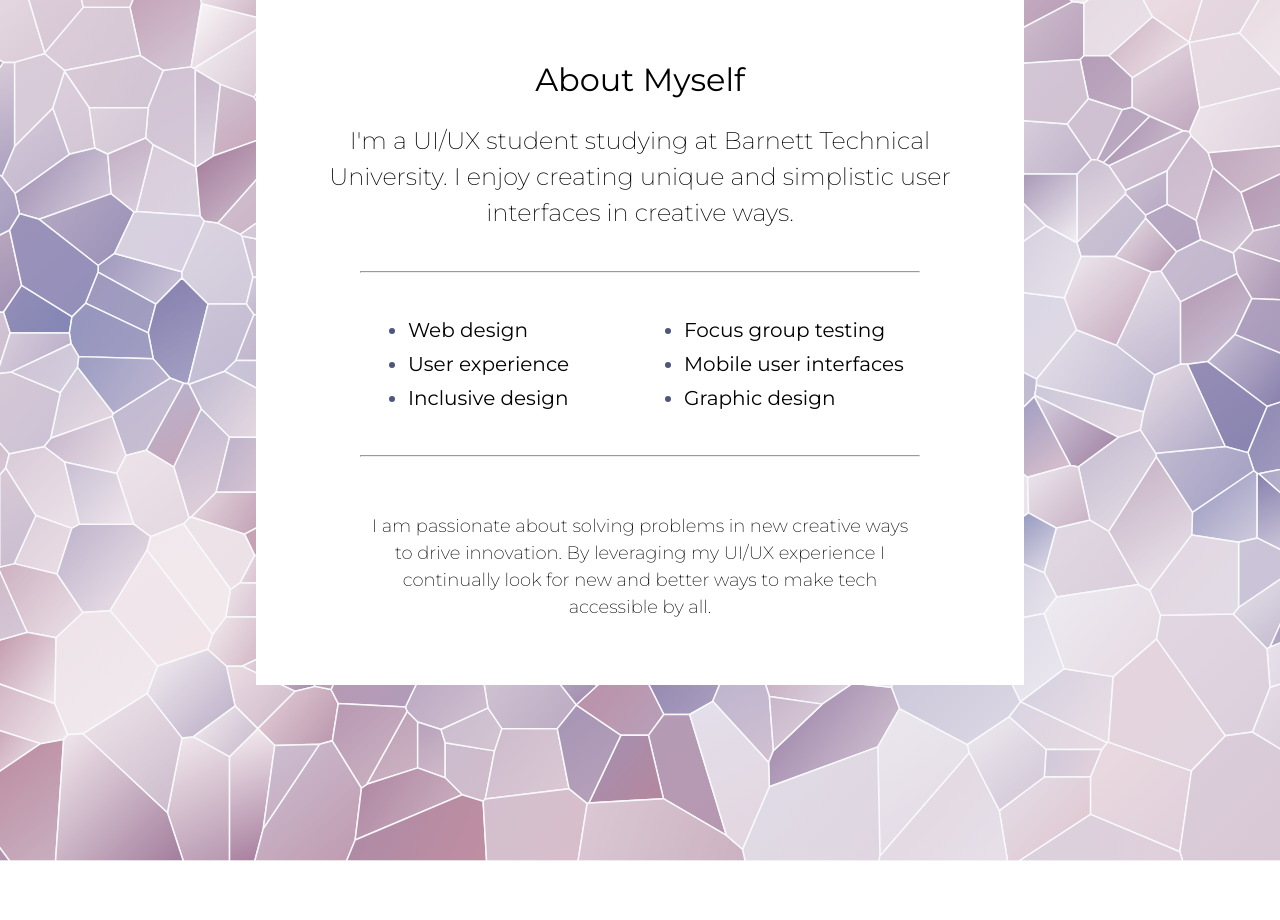
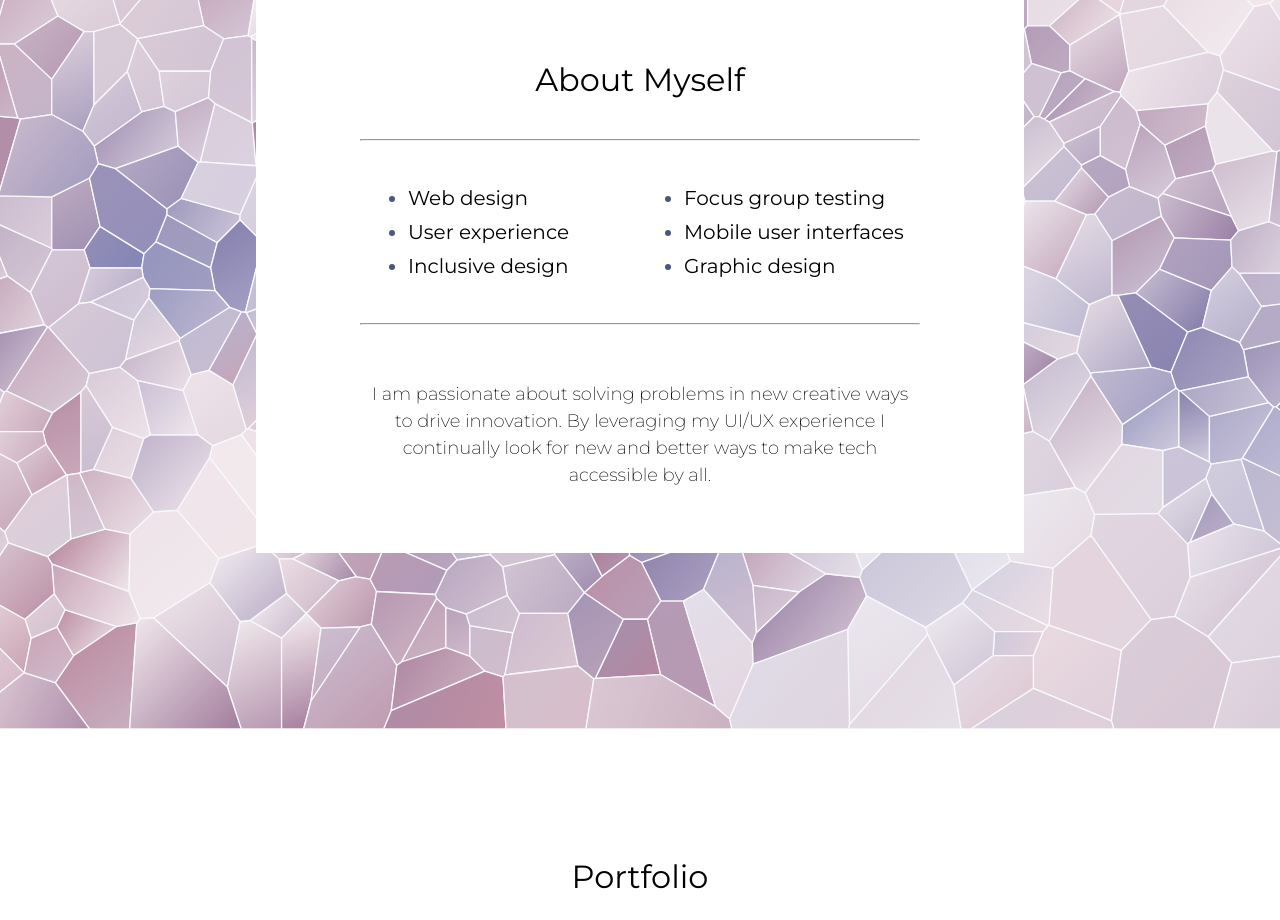
Before and after one commit to shantanu-777/SATechnical-Onboarding-Portfolio-Web-, a React (Vite) app: page / in a window 1280 px wide. Shown: the part 980-1900 px from the top of the page. Built offline with nearby package versions, Linux system fonts and the light colour scheme.

Commit message:
Commit made from VS Code Azure Static Web Apps

```diff
--- a/src/App.jsx
+++ b/src/App.jsx
@@ -26,7 +26,7 @@ import "./styles.css";
 const siteProps = {
   name: "Shantanu Modhave",
   title: "Data Analyst",
-  email: "shantanumodhave7@gail.com",
+  email: "shantanumodhave7@gmail.com",
   gitHub: "shantanu-7777",
   instagram: "shantanu.modhave",
   linkedIn: "Shantanu Modhave",
--- a/src/Components/About.jsx
+++ b/src/Components/About.jsx
@@ -21,11 +21,12 @@ import image from "../images/mosaic.svg";
 const imageAltText = "purple and blue abstract background";
 
 /**
- * Sort description that expands on your title on the Home component.
- */
-const description =
-  "I'm a UI/UX student studying at Barnett Technical University. I enjoy creating unique and simplistic user interfaces in creative ways.";
 
+  "During my academic journey, I gained practical experience in web development through an internship. I also hold the position of Microsoft Student Learn Ambassador and actively collaborate on projects with a team. Additionally, I have completed 2 certifications from IBM! I have been actively involved in the IMUN community and various clubs within my university, where I had the opportunity to lead them for a tenure"
+
+  "Apart from academics, I am an avid reader with a particular interest in productive books and thrilling novels. Recently, I completed Atomic Habits by James Clear and have started reading The Subtle Art of Not Giving a F*ck by Mark Manson. I am a fast learner who enjoys exploring and acquiring new knowledge to foster personal development. Currently, I am working on improving my French language skills."
+
+  "I am looking for an opportunity to work as a Data Analyst and contribute to the organization's growth. I am open to learning new skills and technologies and am willing to relocate. I am a hardworking and dedicated individual who is always ready to take on new challenges. I am confident that I will be an asset to your organization and look forward to hearing from you soon."
 /**
  * List of some of skills or technologies you work on, are learning,
  * passionate about, or enjoy,
@@ -61,7 +62,6 @@ const About = () => {
         }}
       >
         <h2>About Myself</h2>
-        <p className="large">{description}</p>
         <hr />
         <ul
           style={{
```
